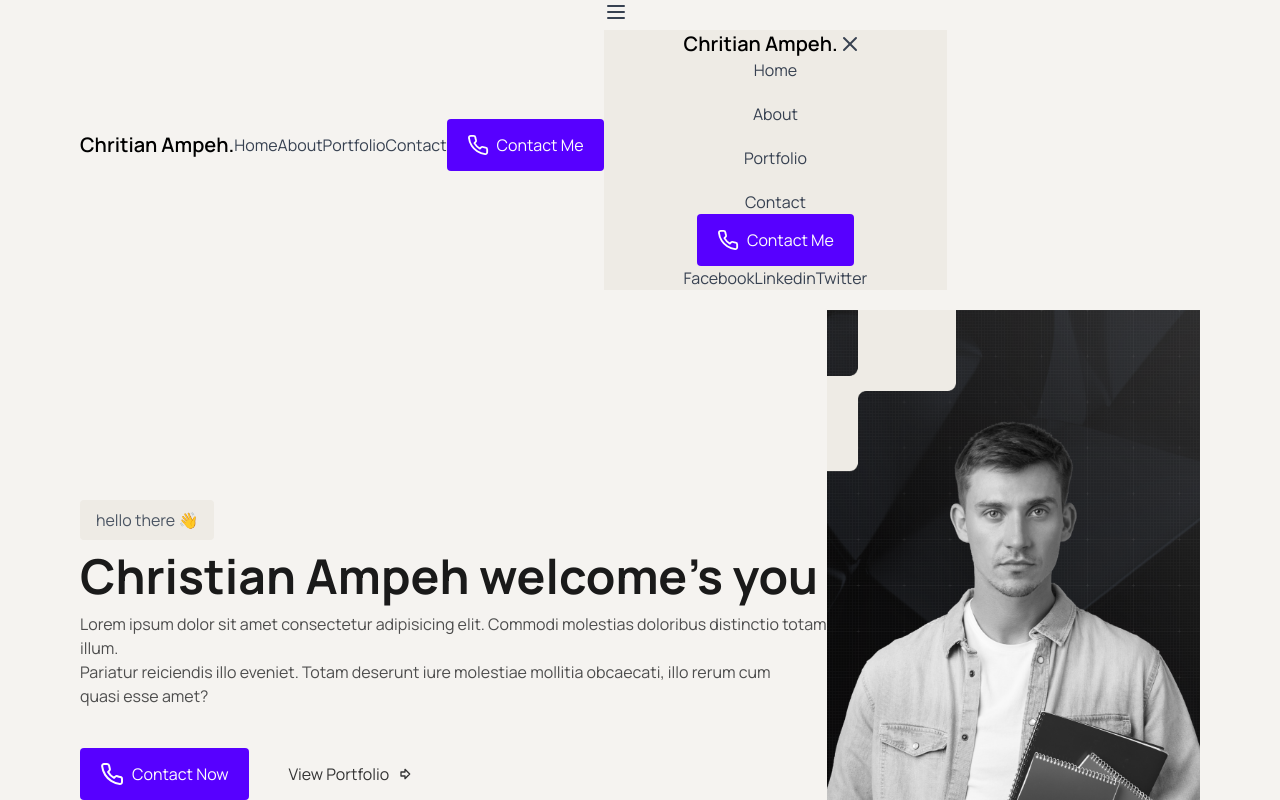
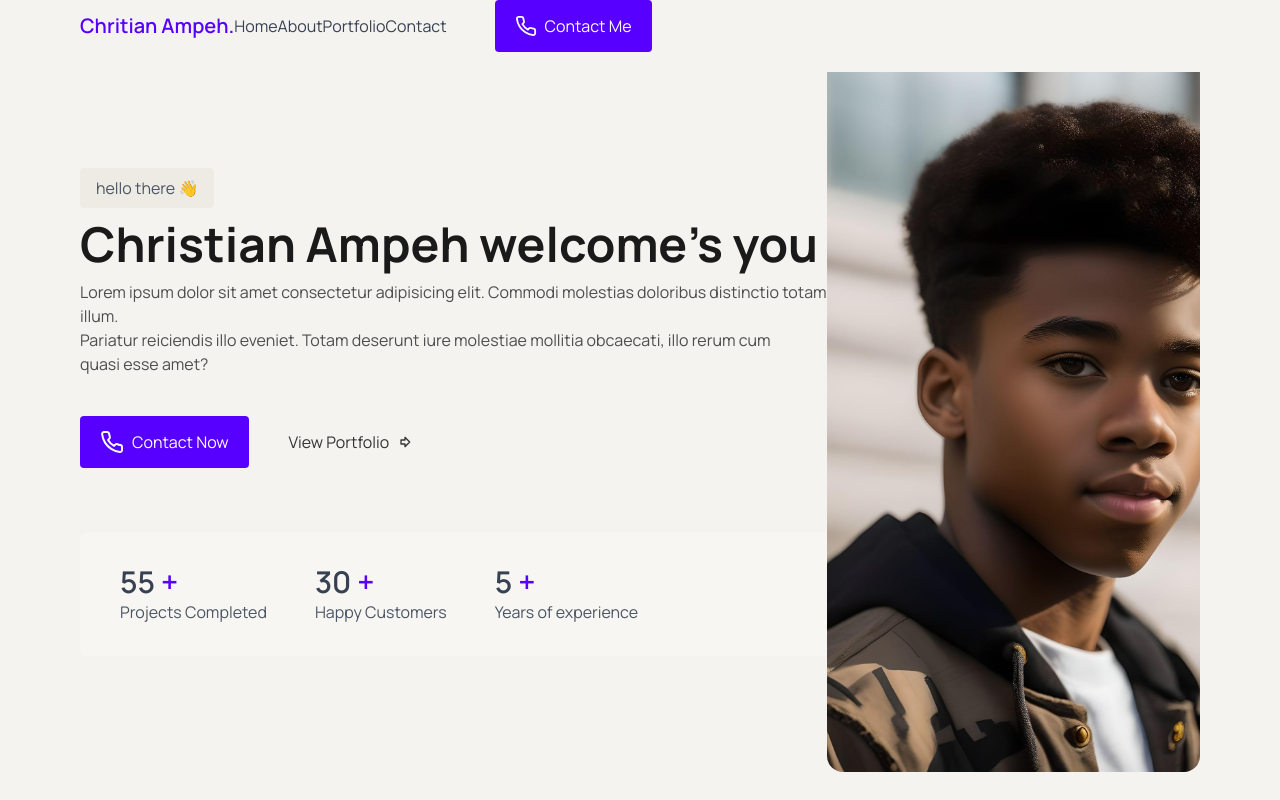
Before and after one commit to browndove/https---github.com-browndove-portfolio, a Next.js app: page / in a window 1280 px wide. Shown: the top 800 px of the page. Built offline with nearby package versions, Linux system fonts and the light colour scheme.

Commit message:
almost complete

```diff
--- /dev/null
+++ b/Components/Accordion.tsx
@@ -0,0 +1,41 @@
+"use client"
+import { Plus } from 'lucide-react';
+import React, { useState } from 'react'
+
+
+interface AccordionDate{
+    question: string;
+    answer?:  string;
+}
+
+const Accordion = ({data} : {data: AccordionDate[]}) => {
+
+
+    const [currentActive, setCurrentActiive] = useState<number | null>(0)
+
+
+  return (
+    <div className='flex flex-col gap-3'>
+      {
+        data.map((item, index) => (
+            <div key={index}
+            className='bg-peach-600 px-5 rounded-lg'>
+                    <div className='flex items-center justify-between cursor-pointer py-5' onClick={() => setCurrentActiive(index)}>
+                <h6 className='text-gray-700'>
+{item.question}
+                </h6>
+                <div className={`transition-transform duration-300 ${currentActive===index ? "rotate-45" : ""}`}>
+            <Plus size={16} />
+                </div>
+                    </div>
+                    <div className={`text-gray-600 transition-all duration-300 ${currentActive !== index ? "max-h-0 opacity-0" : "max-h-[1000px] opacity-100 pb-5"}`}>
+                        <p>{item.answer}</p>
+                    </div>
+            </div>
+        ))
+      }
+    </div>
+  )
+}
+
+export default Accordion
--- /dev/null
+++ b/Components/FaqsSection.tsx
@@ -0,0 +1,40 @@
+import React from 'react'
+import SectionHead from './SectionHead'
+import { ArrowRight,  Star } from 'lucide-react'
+import Link, { LinkProps } from 'next/link'
+import { faqs } from '@/constants'
+import Accordion from './Accordion'
+
+const FaqsSection = () => {
+  return (
+    <section className='max-width section-padding overflow-hidden'>
+      <SectionHead title='Frequently Asked Questions' subtitle='Lorem ipsum dolor sit amet consectetur adipisicing elit. Molestiae nulla vitae
+       dicta laboriosam natus optio dolor aliquid ex error praesentium sapiente aut quam' />
+
+<div className='flex flex-col tablet:flex-row gap-5 items-start'>
+       <div className="box">
+        <Accordion data={faqs} />
+       </div>
+       <div className='box flex flex-col gap-5 tablet:max-w-md'>
+        <div className='w-16 h-16 rounded bg-purple text-peach-100 flex items-center justify-center flex-shrink-0
+        mb-2'>
+            <Star fill='currentColor' size={30} />
+        </div>
+        <div>
+            <h5 className='text-gray-700 mb-2'>Still have any questions?</h5>
+            <p className='text-gray-700'>Lorem ipsum dolor sit amet consectetur adipisicing elit. Molestiae nulla vitae
+       dicta laboriosam natus optio dolor aliquid ex error praesentium sapiente aut quam</p>
+        </div>
+
+<Link href={"/contact"} className='btn btn-primary w-max'>
+    Contact me <ArrowRight />
+</Link>
+
+       </div>
+       </div>
+
+    </section>
+  )
+}
+
+export default FaqsSection
--- a/app/(root)/(home)/page.tsx
+++ b/app/(root)/(home)/page.tsx
@@ -1,3 +1,4 @@
+import FaqsSection from '@/Components/FaqsSection'
 import PortfolioItem from '@/Components/PortfolioItem'
 import SectionHead from '@/Components/SectionHead'
 import TestimonalSection from '@/Components/TestimonalSection'
@@ -31,11 +32,54 @@ const page = () => {
             View portfolio
             <ArrowBigRight size={16} />
           </Link>
-        </div>
+</div>
+
+{/* stats */}
+
+<div className='bg-peach-400 w-full py-8 px-10 rounded-l-lg mt-16 flex-wrap gap-12 hidden tablet:flex'>
+    <div className=''>
+<h3 className='text-gray-700'>55 <span className='text-purple'>+</span></h3>
+<p className='text-gray-600'>Projects Completed</p>
+    </div>
+
+    <div className=''>
+<h3 className='text-gray-700'>30 <span className='text-purple'>+</span></h3>
+<p className='text-gray-600'>Happy Customers</p>
+    </div>
+
+    <div className=''>
+<h3 className='text-gray-700'>5 <span className='text-purple'>+</span></h3>
+<p className='text-gray-600'>Years of experience</p>
+    </div>
+
+
+</div>
+
+
+<div className=' mt-16 grid grid-cols-2 gap-3 tablet:hidden'>
+    <div className='py-8 px-10 rounded-lg bg-peach-400 text-center col-span-2'>
+<h3 className='text-gray-700'>55 <span className='text-purple'>+</span></h3>
+<p className='text-gray-600'>Projects Completed</p>
+    </div>
+
+    <div className='py-8 px-10 rounded-lg bg-peach-400 text-center col-span-2'>
+<h3 className='text-gray-700'>30 <span className='text-purple'>+</span></h3>
+<p className='text-gray-600'>Happy Customers</p>
+    </div>
+
+    <div className='py-8 px-10 rounded-lg bg-peach-400 text-center col-span-2'>
+<h3 className='text-gray-700'>5 <span className='text-purple'>+</span></h3>
+<p className='text-gray-600'>Years of experience</p>
+    </div>
+
+
+</div>
+
+
       </div>
       {/* rightside */}
       <div className='relative w-full tablet:w-1/3 h-[400px] tablet:h-[700px] rounded-b-2xl overflow-hidden mt-5'>
-        <Image src={"/images/hero.png"} alt='hero' fill className='object-cover ' />
+        <Image src={"/images/teen.jpg"} alt='hero' fill className='object-cover ' />
       </div>
     </section>
 
@@ -119,9 +163,12 @@ gap-3 tablet:gap-6'>
   </section>
 
   {/* testimonals */}
-  <section>
+
     <TestimonalSection />
-  </section>
+
+  {/* FAQs */}
+<FaqsSection />
+
     </>
   )
 }
--- /dev/null
+++ b/app/(root)/about/page.tsx
@@ -0,0 +1,25 @@
+import { Metadata } from 'next'
+import Image from 'next/image'
+import React from 'react'
+
+
+export const metadata:Metadata = {
+    title: "About - Christian Ampeh",
+}
+
+const page = () => {
+  return (
+    <>
+
+    <section className='max-width section-padding flex flex-col tablet:flex-row gap-20 items-center'>
+        <div className='relative w-full tablet:1/2 h-[calc(300px+20vw)] tablet:h-[600px]'>
+           <Image src={"/images/teen.jpg"} fill alt='about Images' className='object-cover' />
+        </div>
+        <div className='tablet:w-1/2'></div>
+    </section>
+
+    </>
+  )
+}
+
+export default page
```
Also changed, not shown: public/images/teen.jpg (added).
